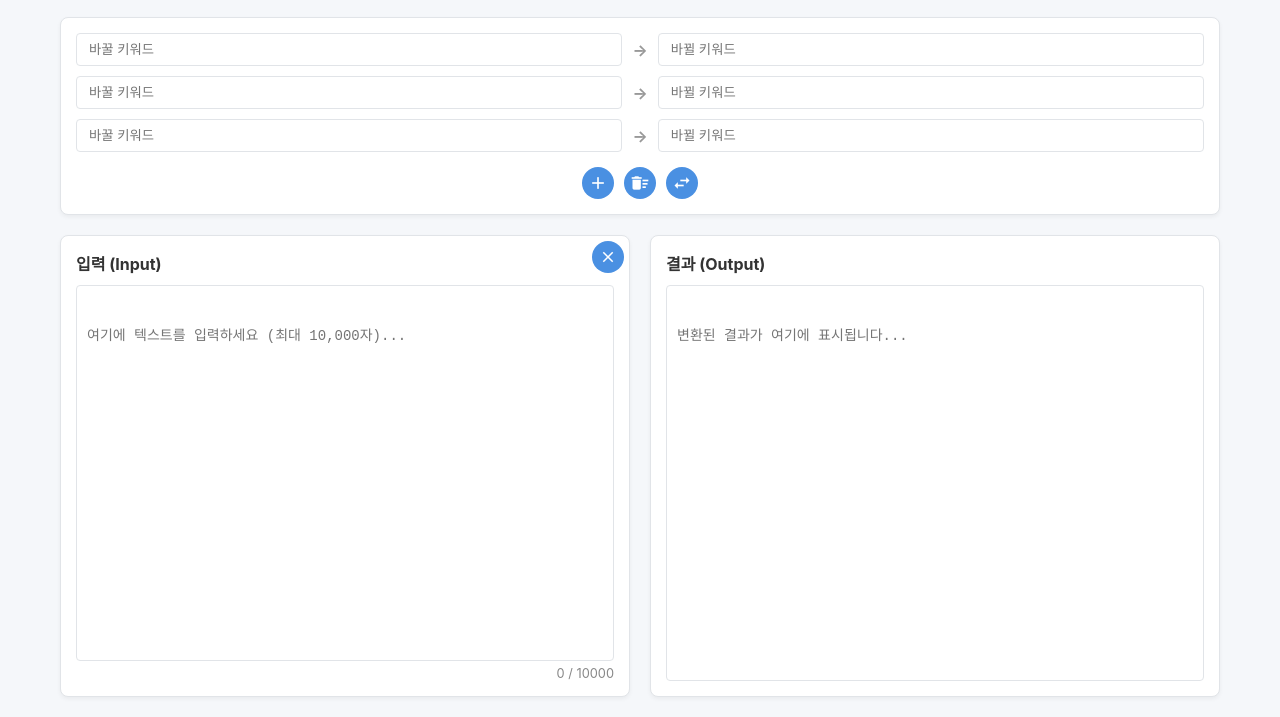
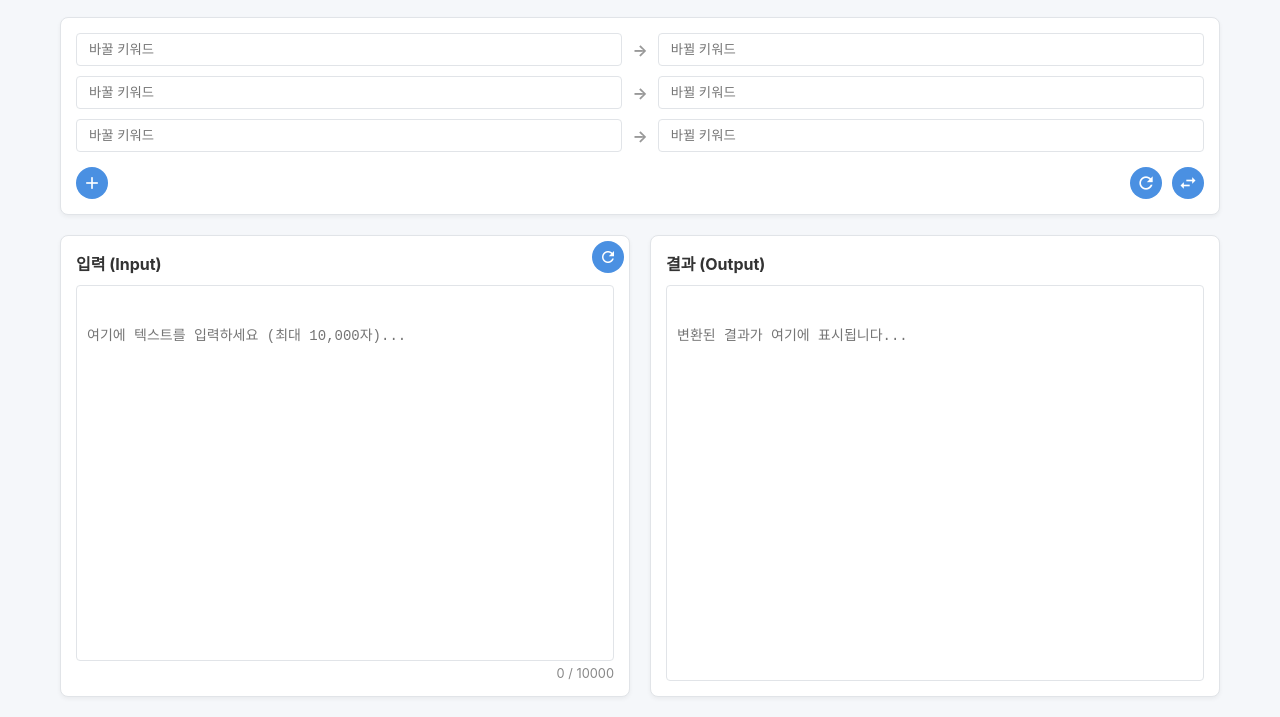
Before and after one commit to jw3520/hide-keywords, a plain HTML site: page index.html in a window 1280 px wide. Shown: the part 83-800 px from the top of the page. Drawn offline with Linux system fonts and the light colour scheme.

Commit message:
refactor: Update button icons and layout for consistency

```diff
--- a/index.html
+++ b/index.html
@@ -35,8 +35,10 @@
       </div>
       <div class="config-buttons">
         <button id="add-rule-btn" class="icon-btn" title="규칙 추가"><i class="material-icons">add</i></button>
-        <button id="clear-rules-btn" class="icon-btn" title="모든 규칙 지우기"><i class="material-icons">delete_sweep</i></button>
-        <button id="swap-rules-btn" class="icon-btn" title="규칙 반전"><i class="material-icons">swap_horiz</i></button>
+        <div>
+          <button id="clear-rules-btn" class="icon-btn" title="모든 규칙 지우기"><i class="material-icons">refresh</i></button>
+          <button id="swap-rules-btn" class="icon-btn" title="규칙 반전"><i class="material-icons">swap_horiz</i></button>
+        </div>
       </div>
     </section>
 
@@ -44,7 +46,7 @@
       <div class="text-panel">
         <label for="input-text">입력 (Input)</label>
         <textarea id="input-text" maxlength="10000" placeholder="여기에 텍스트를 입력하세요 (최대 10,000자)..."></textarea>
-        <button id="clear-input-btn" class="clear-btn icon-btn" title="입력 내용 지우기"><i class="material-icons">close</i></button>
+        <button id="clear-input-btn" class="clear-btn icon-btn" title="입력 내용 지우기"><i class="material-icons">refresh</i></button>
         <div class="char-count"><span id="char-current">0</span> / 10000</div>
       </div>
       <div class="text-panel">
--- a/style.css
+++ b/style.css
@@ -66,7 +66,12 @@ header p {
 
 .config-buttons {
   display: flex;
-  justify-content: center;
+  justify-content: space-between;
+  align-items: center;
+}
+
+.config-buttons div {
+  display: flex;
   gap: 10px;
 }
 
```
